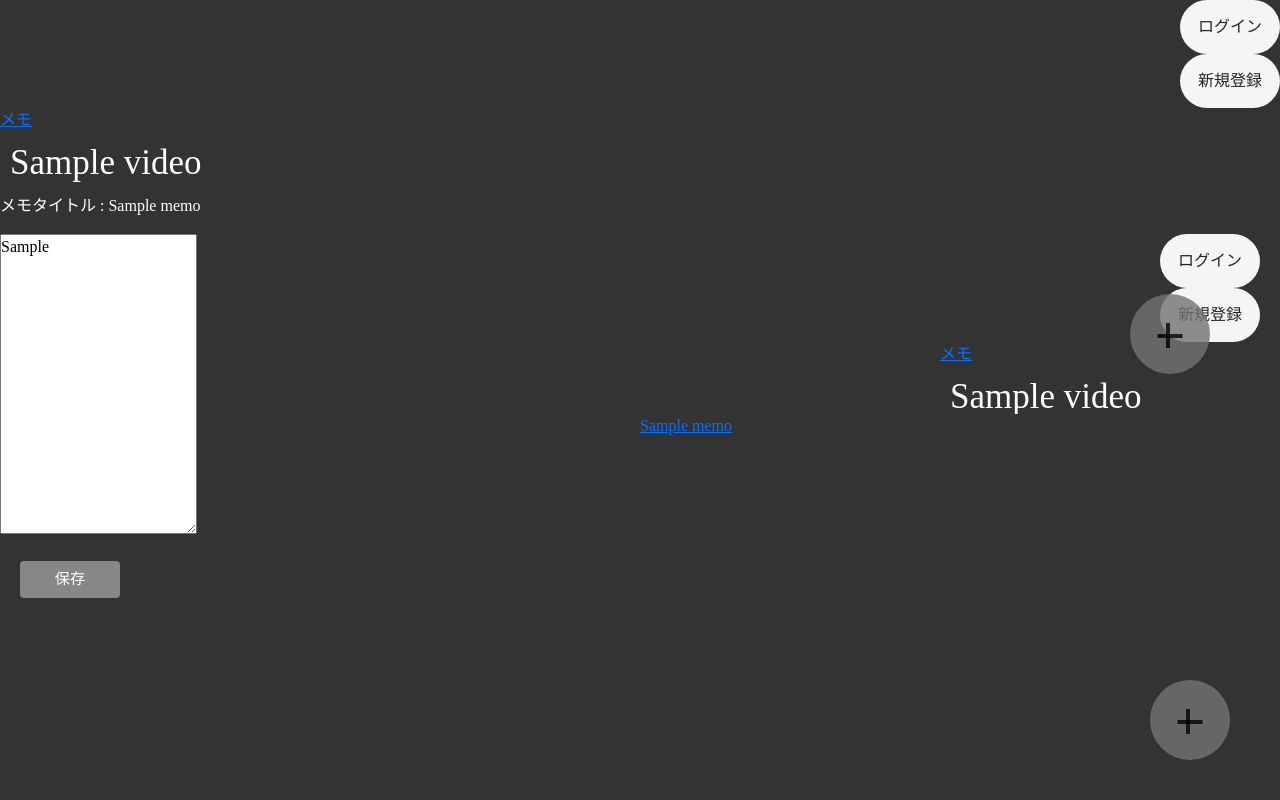
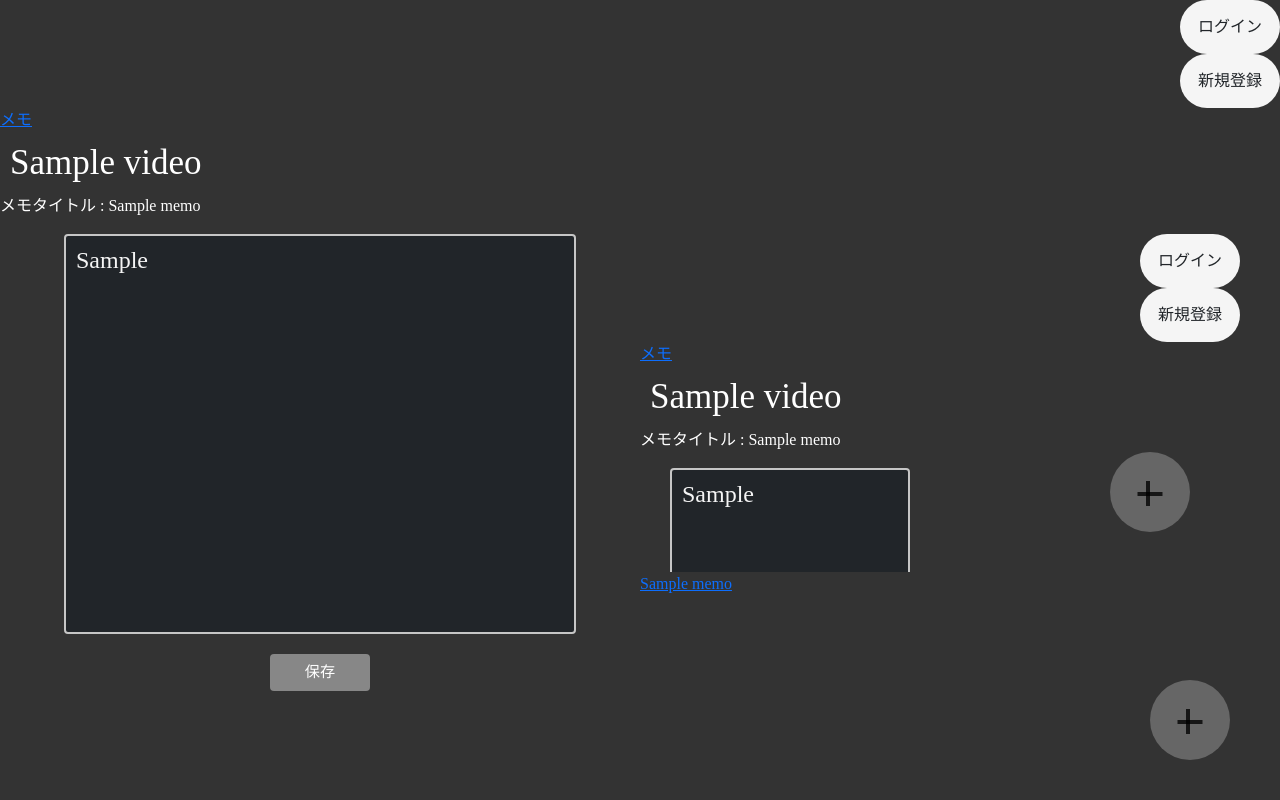
Before and after one commit to akimas627/team-development, a Flask app: template templates/movie.html in a window 1280 px wide. Run offline with Flask 2, Linux system fonts and the light colour scheme; tables that the repository leaves empty hold one stand-in row (values such as "Sample post"); the template is opened without the code that fills it: values that come from a table or form of the project are taken from there, most other values are stand-ins (such as "Sample title", 1, 10 or a date in 2020).

Commit message:
修正や追記を行いました

```diff
--- a/static/css/memo.css
+++ b/static/css/memo.css
@@ -17,17 +17,49 @@
 
 .video-group{
     display: block;
+    width: 50%;
 }
 .memo-group{
     display: block;
+    width: 50%;
 }
 
 /* 動画の場所や大きさの設定 */
 .video-wrap{
-    max-width: 50%;
+    max-width: 90vw;
     margin-left: auto;
     margin-right: 20px;
-    min-width: 300px;
+    min-width: 600px;
+}
+
+.video-center{
+  width: 60%;
+  display: flex;
+  margin-left: auto;
+  margin-right: 20px;
+}
+
+
+ .timestamp-wrap ul{
+  padding-left: 80px;
+  overflow: scroll;
+  height: 50vh;
+  border: solid;
+  border-color: #c6c6c6;
+ }
+
+.timestamp-title{
+  text-align: center;
+  color:#f5f5f5;
+  margin-left: auto;
+  margin-right: auto;
+  font-size: 30px;
+  display:block;
+  padding-bottom: 30px;
+}
+
+.static-position{
+  position:fixed;
 }
 
 /* 動画を囲うdiv */
@@ -49,14 +81,74 @@
     height: 100%;
   }
 
+  .timestamp-wrap{
+    width: 35%;
+    margin-left: 20px;
+    margin-right: auto;
+    /* display: flex; */
+    min-height: 50%;
+  }
+
+  .timestamp-wrap li{
+    list-style: none;
+  }
+
   .timestamp{
+    display:block;
+    margin:auto;
+    text-decoration: none;
+    font-size: 30px;
+    color:#c6c6c6;
+    padding-right: 10px;
+  }
 
+  .timestamp:hover{
+    color: #9d9d9d;
+  }
+
+  .FlexTextarea{
+    /* min-height: 300px;
+    width: 80%; */
+    position: relative;
+    width: 80%;
+    margin-right: 10%;
+    margin-left: 10%;
+  }
+
+  .FlexTextarea__dummy {
+    overflow: hidden;
+    visibility: hidden;
+    box-sizing: border-box;
+   /*  padding: 5px 15px; */
+    white-space: pre-wrap;
+    word-wrap: break-word;
+    overflow-wrap: break-word;
+    border: 1px solid;
+    min-height: 400px;
   }
 
   textarea{
     display: inline-block;
-    resize: both;
-    min-width: 100px;
-    min-height: 300px;
-    max-width: 800px;
+    width: 100%;
+    height: 100%;
+    font-size: 1.5rem;          /* 文字サイズ */
+    color: #f5f5f5;
+    line-height: 1.2;        /* 行の高さ */
+    border-radius: 0.25rem; /* 枠線 */
+    border: 2px solid #c6c6c6;
+    background-color: #212529;
+    padding: 10px;
+    position: absolute;
+    top: 0;
+    left: 0;
+    resize: none;
   }
+
+  .textarea:focus {
+    outline: none;           /* ※ブラウザが標準で付加する線を消したいとき */
+}
+
+  .memo-group input{
+    margin-left: auto;
+    margin-right: auto;
+  }
```
